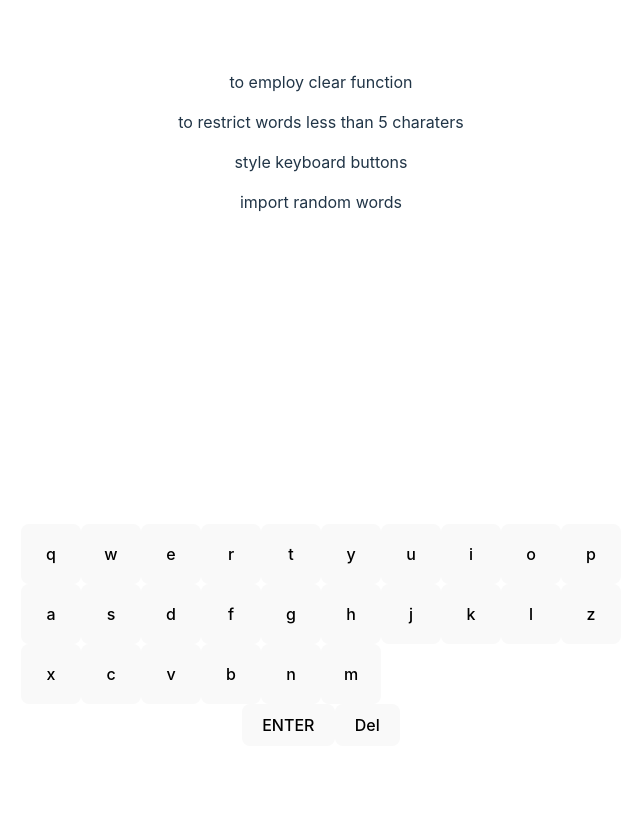
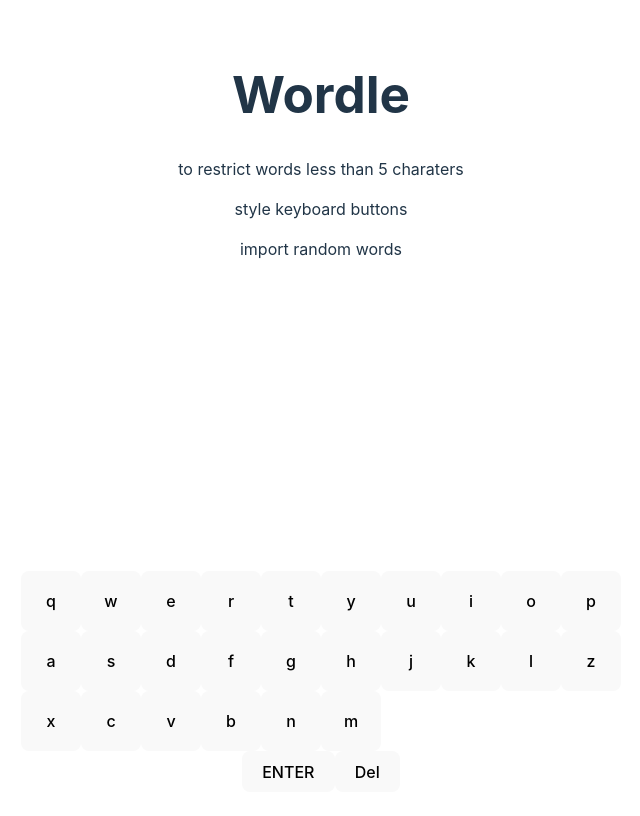
Before and after one commit to LuShuhong/wordle, a React (Vite) app: page / in a window 1280 px wide. Shown: the top 816 px of the page, without its empty margins (319-959 px from the left). Built offline with nearby package versions, Linux system fonts and the light colour scheme.

Commit message:
style grey display if wrong guess

```diff
--- a/src/App.jsx
+++ b/src/App.jsx
@@ -39,7 +39,7 @@
   console.log(enter);
   return (
     <>
-      <p>to employ clear function</p>
+      <h1>Wordle</h1>
       <p>to restrict words less than 5 charaters</p>
       <p>style keyboard buttons</p>
       <p>import random words</p>
--- a/src/Board.jsx
+++ b/src/Board.jsx
@@ -17,6 +17,8 @@
       style = { backgroundColor: "#79bd8b" };
     } else if (props.word.current.includes(letterIndex)) {
       style = { backgroundColor: "#d4ce79" };
+    } else {
+      style = { backgroundColor: "grey" };
     }
     return (
       <div className="board" id={`guessingBoard${props.id}`} style={style}>
--- a/src/Keyboard.jsx
+++ b/src/Keyboard.jsx
@@ -1,5 +1,7 @@
 import "./Keyboard.css";
 import { Button } from "./Button";
+import { EnterButton } from "./EnterButton";
+import { DelButton } from "./DelButton";
 
 let keyboard = [
   "q",
@@ -32,6 +34,7 @@
 
 export const Keyboard = ({ onClick }) => {
   return (
+    <>
       <div className="keyboard">
         {keyboard.map((element, index) => {
           return (
@@ -44,5 +47,6 @@
           );
         })}
       </div>
+    </>
   );
 };
```
Lines whose indentation alone changed are shown as unchanged.
